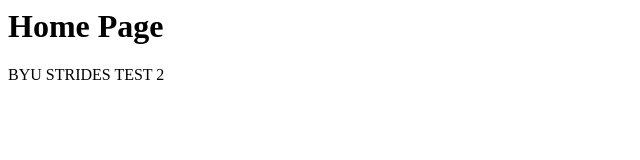
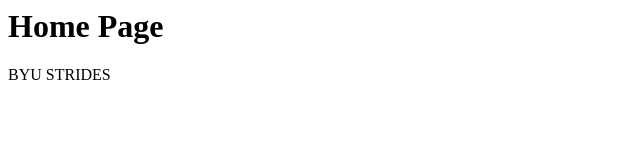
Before and after one commit to MikeO7/BYU-STRIDES, a plain HTML site: page Index.html in a window 1280 px wide. Shown: the full height of the page, 0-640 px from the left. Drawn offline with Linux system fonts and the light colour scheme.

Commit message:
Revert "Added"
This reverts commit bd9c61288acf906b3fc4d552d896e38b60a1d5c8.

```diff
--- a/Index.html
+++ b/Index.html
@@ -7,6 +7,6 @@
    </HEAD>
 <BODY>
    <H1>Home Page</H1>
-   <P>BYU STRIDES TEST 2</P>
+   <P>BYU STRIDES</P>
 </BODY>
 </HTML>
```
